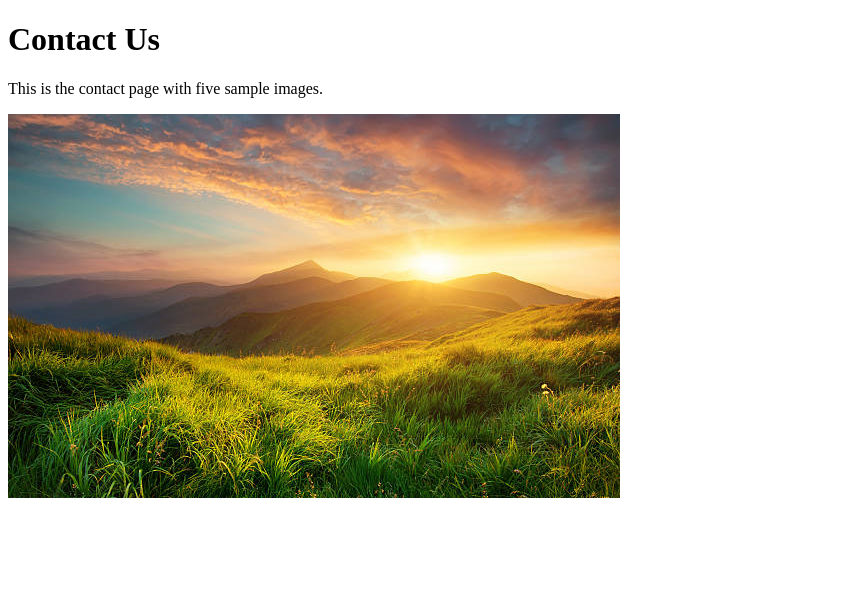
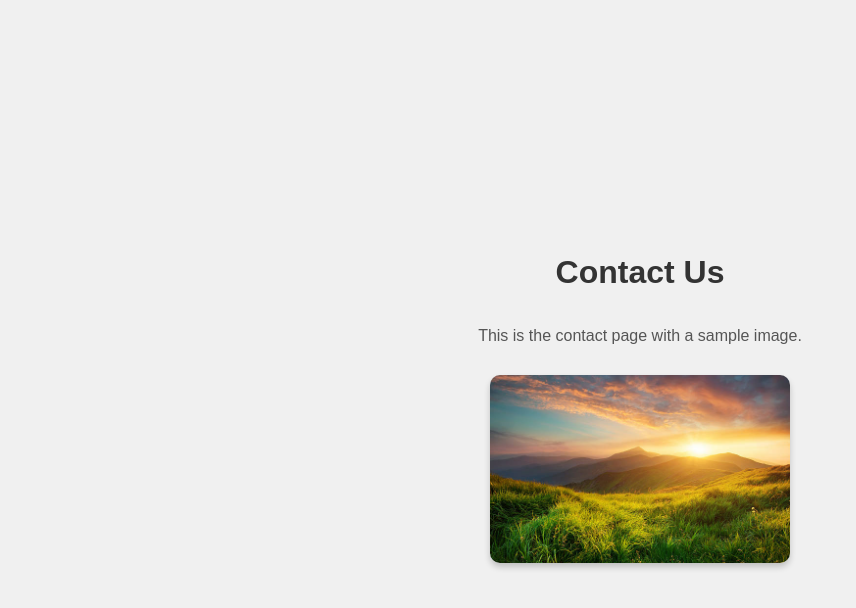
Before and after one commit to SERI-ROHIT/webCA1, a plain HTML site: page contact.html in a window 1280 px wide. Shown: the whole page, without its empty margins (0-856 px from the left). Drawn offline with Linux system fonts and the light colour scheme.

Commit message:
contact.html

```diff
--- a/contact.html
+++ b/contact.html
@@ -3,16 +3,81 @@
 <head>
     <meta charset="UTF-8">
     <meta name="viewport" content="width=device-width, initial-scale=1.0">
-    <title>Document</title>
+    <title>Contact Us</title>
+    <style>
+        /* Set the page to cover the full viewport */
+        body {
+            margin: 0;
+            padding: 0;
+            min-height: 100vh;
+            display: flex;
+            flex-direction: column;
+            background-color: #f0f0f0;
+            font-family: 'Arial', sans-serif;
+        }
+
+        .content {
+            flex: 1;
+            display: flex;
+            flex-direction: column;
+            justify-content: center;
+            align-items: center;
+            text-align: center;
+            padding: 20px;
+        }
+
+        .content h1 {
+            margin-bottom: 20px;
+            color: #333;
+        }
+
+        .content p {
+            margin-bottom: 30px;
+            color: #555;
+        }
+
+        .image-gallery img {
+            max-width: 300px;
+            height: auto;
+            border-radius: 10px;
+            box-shadow: 0 4px 6px rgba(0, 0, 0, 0.2);
+        }
+
+        /* Footer styling */
+        footer {
+            background-color: #333;
+            color: #fff;
+            text-align: center;
+            padding: 20px 0;
+            position: relative;
+        }
+
+        .footer-button {
+            padding: 15px 30px;
+            font-size: 18px;
+            border: none;
+            border-radius: 10px;
+            background-color: #28a745;
+            color: white;
+            text-decoration: none;
+            cursor: pointer;
+            transition: background-color 0.3s ease;
+        }
+
+        .footer-button:hover {
+            background-color: #218838;
+        }
+    </style>
 </head>
 <body>
     <div class="content">
         <h1>Contact Us</h1>
-        <p>This is the contact page with five sample images.</p>
+        <p>This is the contact page with a sample image.</p>
         <div class="image-gallery">
             <img src="img1.jpg" alt="Image 1">
-
         </div>
     </div>
+
+
 </body>
 </html>
```
